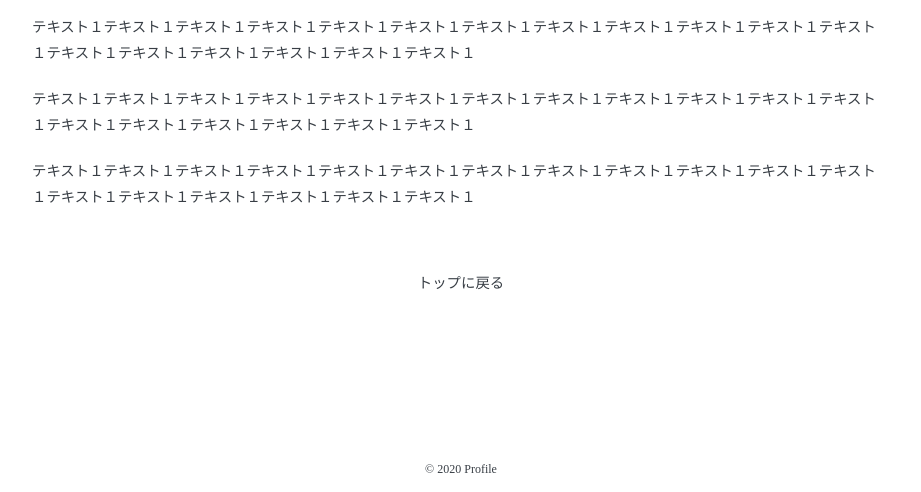
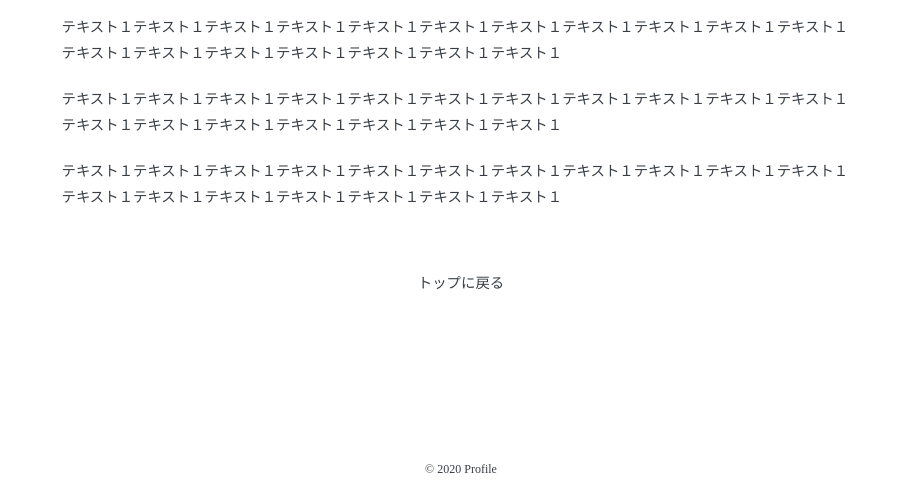
Before and after one commit to rico-work/bicycle0219, a plain HTML site: page bicycle1.html in a window 1280 px wide. Shown: the part 704-1196 px from the top of the page, without its empty margins (179-1100 px from the left). Drawn offline with Linux system fonts and the light colour scheme; some packages are replaced by stand-ins of ours.

Commit message:
Update style.css

```diff
--- a/style.css
+++ b/style.css
@@ -249,10 +249,13 @@ a:hover {
     margin-bottom: 30px;
 }
 
+/* ★ここを修正：タイトルとテキストを799pxの幅に収める */
 .detail__text-area {
-    /* ここも固定パディングがあれば 0 に */
-    padding-left: 0;
+    max-width: 799px;    /* デザイン指定の幅 */
+    width: 100%;
+    margin: 0 auto;      /* 858pxの画像に対して中央に配置 */
     margin-bottom: 60px;
+    padding: 0;          /* PCでの余計なパディングをリセット */
 }
 
 /* テキストなどは左寄せにしたい場合はそのまま維持 */
@@ -405,4 +408,5 @@ a:hover {
         margin: 0 auto;         /* ★画像自体を中央に寄せる */
         display: block;         /* margin: 0 auto を効かせるために必要 */
     }
+
 }
```
